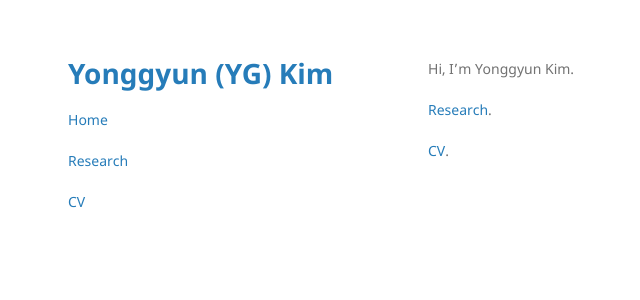
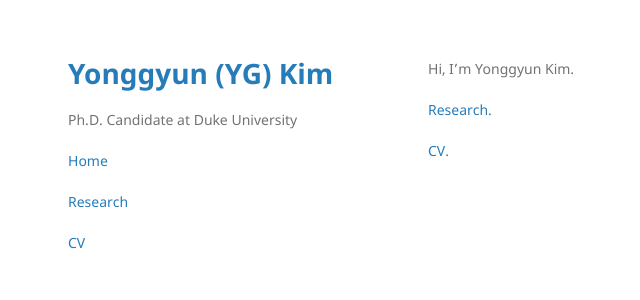
Before and after one commit to yonggyun-yg-kim/yonggyun-yg-kim.github.io, a Jekyll site: the page built from index.md, in a window 1280 px wide. Shown: the top 300 px of the page, without its empty margins (142-782 px from the left). Built offline with Jekyll 4.4.1, drawn with Linux system fonts in a browser that asks for light colours; the repository's description, which GitHub fills in, is left out.

Commit message:
Update _config.yml

```diff
--- a/_config.yml
+++ b/_config.yml
@@ -1,6 +1,6 @@
 title: Yonggyun (YG) Kim
 # logo: /assets/img/logo.png
-# description: YG's webpage
+description: Ph.D. Candidate at Duke University
 # show_downloads: false
 # google_analytics:
 theme: jekyll-theme-minimal
```
